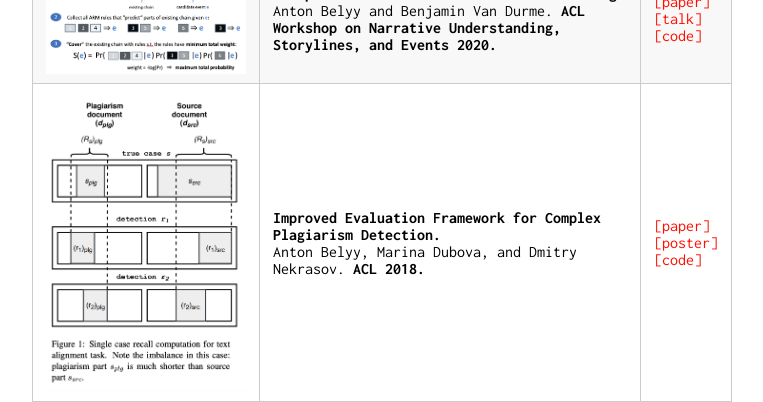
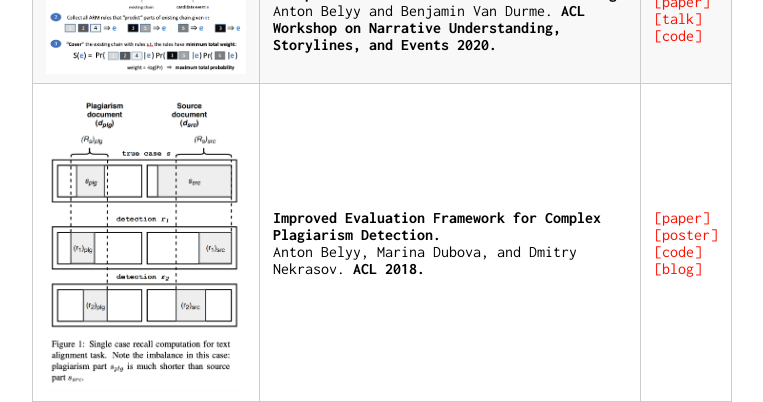
Before and after one commit to AVBelyy/AVBelyy.github.io, a Jekyll site: the page built from index.md, in a window 1280 px wide and 900 px high, scrolled down 961 px. Shown: the top 402 px of the window, without its empty margins (258-1021 px from the left). Built offline with Jekyll 4.4.1, drawn with Linux system fonts in a browser that asks for light colours.

Commit message:
Update index.md

```diff
--- a/index.md
+++ b/index.md
@@ -16,7 +16,7 @@ I received B.Sc. in Applied Maths and Computer Science from [ITMO University](ht
 
 <img src="img/publications/infillmore.png" alt="InFillmore screenshot" style="width: 200px"/> | **InFillmore: Frame-Guided Language Generation with Bidirectional Context.** <br>Jiefu Ou, Nathaniel Weir, Anton Belyy, Felix Yu, and Benjamin Van Durme. **STARSEM 2021.** | [[paper]](https://aclanthology.org/2021.starsem-1.12.pdf)<br>[[poster]](https://static.retloko.org/infillmore-2021/InFillmore_SEM_2021_Poster.pdf)<br>[[talk]](https://static.retloko.org/infillmore-2021/7-Ou-InFillmore.mp4)<br>[[demo]](https://nlp.jhu.edu/demos/infillmore)
 <img src="img/publications/si-as-arm.png" alt="SI as ARM screenshot" style="width: 200px"/> | **Script Induction As Association Rule Mining.** <br>Anton Belyy and Benjamin Van Durme. **ACL Workshop on Narrative Understanding, Storylines, and Events 2020.** | [[paper]](https://www.aclweb.org/anthology/2020.nuse-1.7/)<br>[[talk]](https://slideslive.com/38929746/script-induction-as-association-rule-mining)<br>[[code]](https://github.com/AVBelyy/arm-nachos)
-<img src="img/publications/normplagdet.png" alt="Normplagdet screenshot" style="width: 200px"/> | **Improved Evaluation Framework for Complex Plagiarism Detection.** <br>Anton Belyy, Marina Dubova, and Dmitry Nekrasov. **ACL 2018.** | [[paper]](http://www.aclweb.org/anthology/P18-2026)<br>[[poster]](http://anthology.aclweb.org/attachments/P18-2026.Poster.pdf)<br>[[code]](https://github.com/AVBelyy/normplagdet)
+<img src="img/publications/normplagdet.png" alt="Normplagdet screenshot" style="width: 200px"/> | **Improved Evaluation Framework for Complex Plagiarism Detection.** <br>Anton Belyy, Marina Dubova, and Dmitry Nekrasov. **ACL 2018.** | [[paper]](http://www.aclweb.org/anthology/P18-2026)<br>[[poster]](http://anthology.aclweb.org/attachments/P18-2026.Poster.pdf)<br>[[code]](https://github.com/AVBelyy/normplagdet)<br>[[blog]](https://news.itmo.ru/en/science/it/news/8440/)
 <img src="img/publications/rusplagiarism.png" alt="Russian plagiarism detection screenshot" style="width: 200px"/> | **Framework for Russian Plagiarism Detection Using Sentence Embedding Similarity and Negative Sampling.** <br>Anton Belyy and Marina Dubova. **Dialogue 2018.** | [[paper]](http://www.dialog-21.ru/media/4289/belyyav_dubovama.pdf)<br>[[slides]](http://www.dialog-21.ru/media/4351/belyy_dubova.pdf)<br>[[code]](https://github.com/AVBelyy/hack-the-plag-2017)
 <img src="img/publications/hartm.png" alt="Hiearchical ARTM improvement screenshot" style="width: 200px"/> | **Quality Evaluation and Improvement for Hierarchical Topic Modeling.** <br>Anton Belyy, Mariia Seleznova, Alexey Sholokhov, and Konstantin Vorontsov. **Dialogue 2018.** | [[paper]](http://www.dialog-21.ru/media/4562/belyyavplusetal.pdf)<br>[[slides]](http://www.dialog-21.ru/media/4352/belyy_seleznova.pdf)<br>[[demo]](https://github.com/AVBelyy/Rysearch)
 
```
